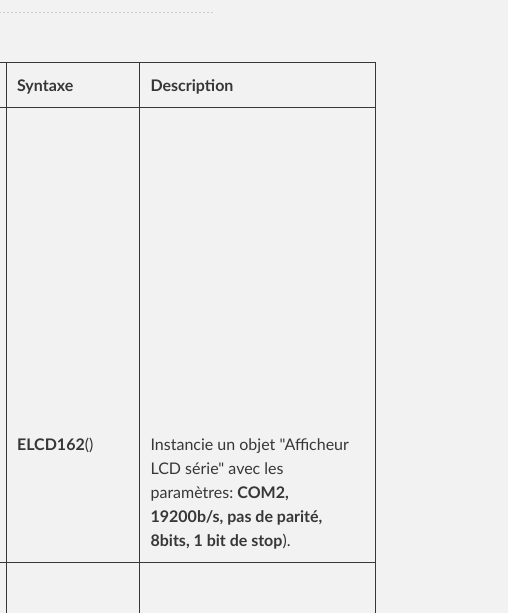
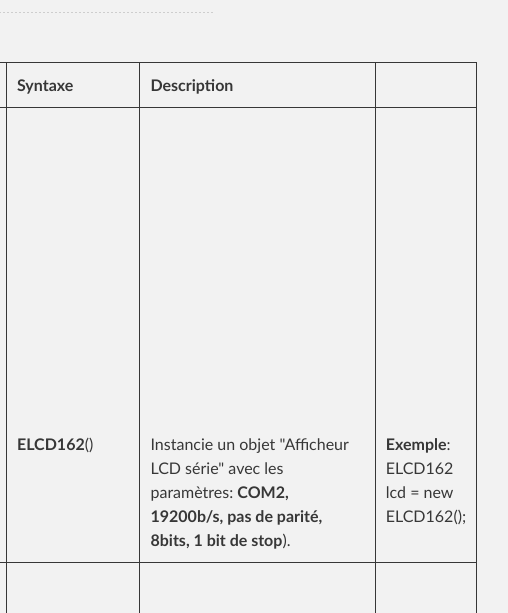
Before and after one commit to WebGE/ELCD162, a plain HTML site: page index.html in a window 1280 px wide. Shown: the part 2402-3015 px from the top of the page, 747-1255 px from the left. Drawn offline with Linux system fonts and the light colour scheme.

Commit message:
Update index.html

```diff
--- a/index.html
+++ b/index.html
@@ -108,6 +108,7 @@
 		<td><img src="http://www.jetbrains.com/resharper/webhelp50/images/general_constructor_VS.png"></td>
 		<td><strong>ELCD162</strong>()</td>
 		<td>Instancie un objet "Afficheur LCD série" avec les paramètres: <strong>COM2, 19200b/s, pas de parité, 8bits, 1 bit de stop</strong>).</td>
+		<td><strong>Exemple</strong>: ELCD162 lcd = new ELCD162();</td>
 	</tr>
 	<tr>
 		<td><img src="http://www.jetbrains.com/resharper/webhelp50/images/general_constructor_VS.png"></td>
```
